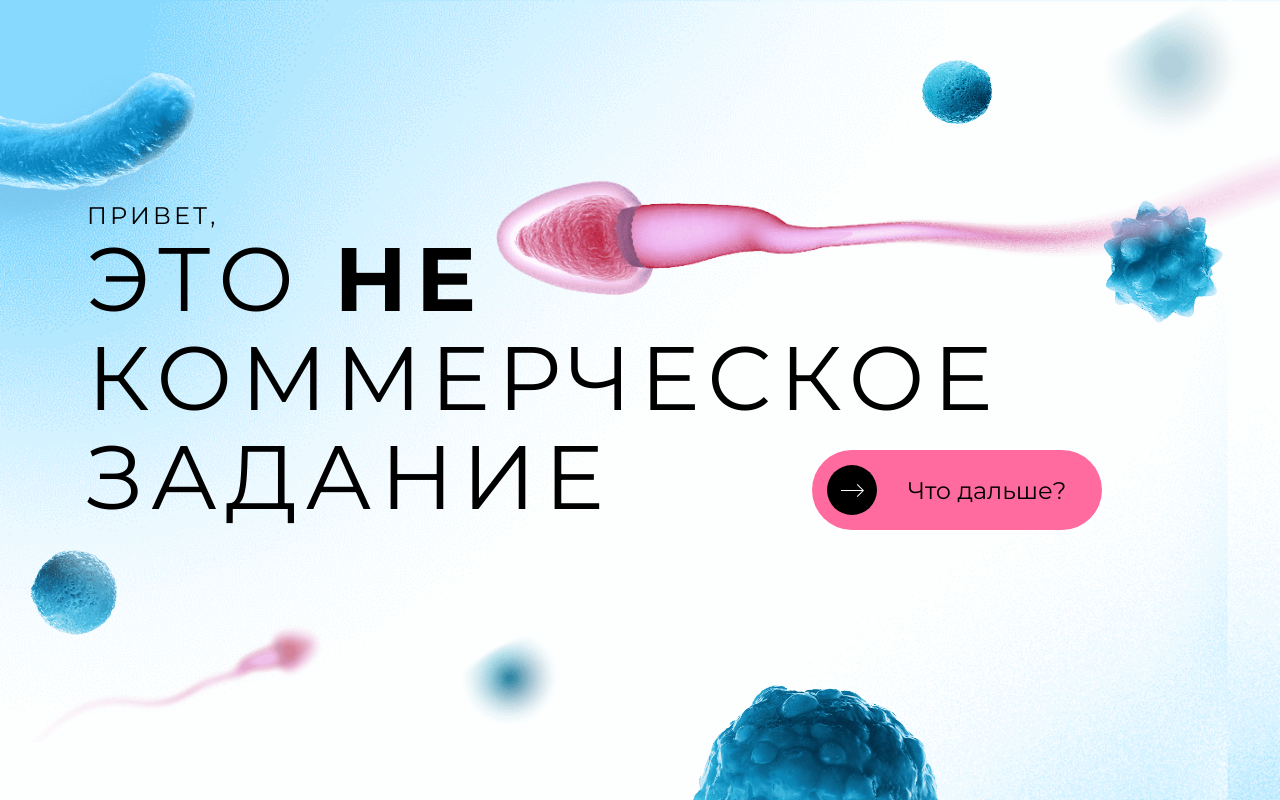
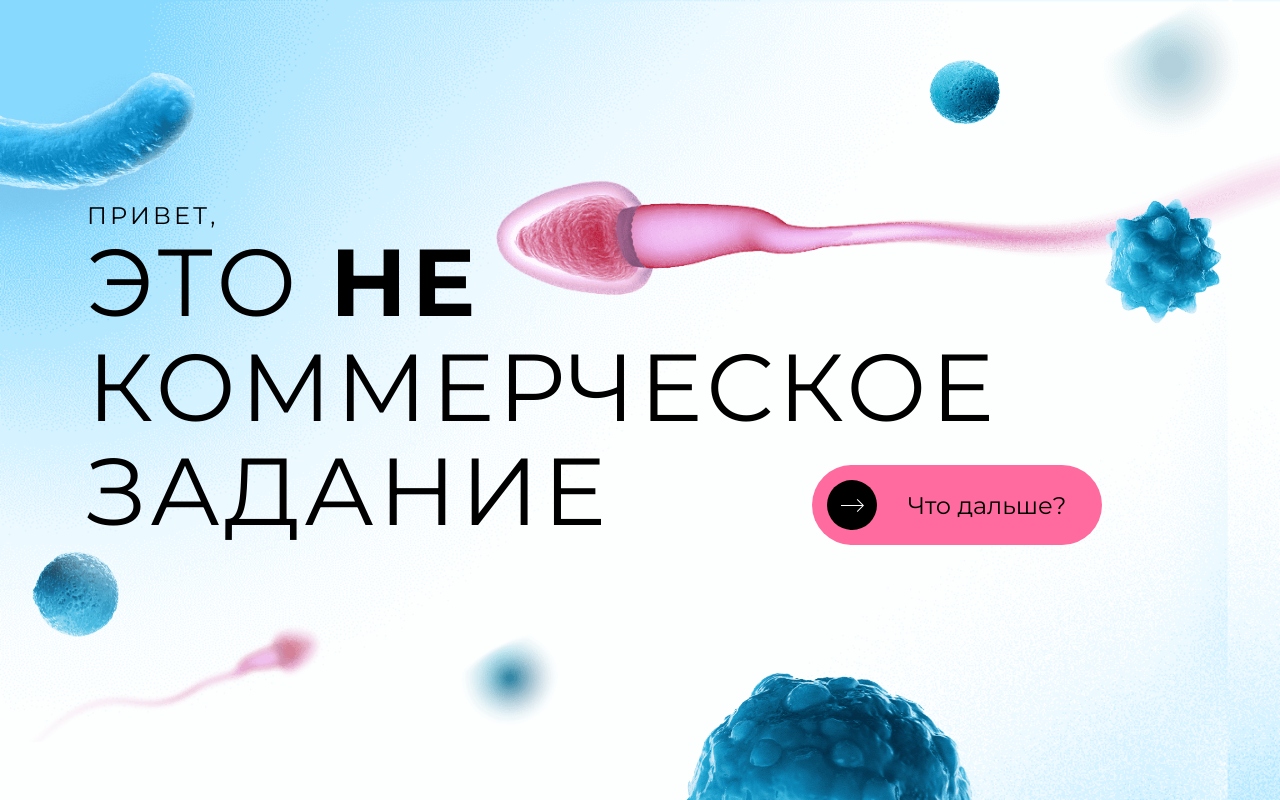
Before and after one commit to ScarSymmetry/onpoint-rite-of-passage, a React (Create React App) app: page / in a window 1280 px wide. Built offline with nearby package versions, Linux system fonts and the light colour scheme; the HTML template or start-up script is replaced by a standard one.

Commit message:
add rough first page keyframes

```diff
--- a/src/components/PageOne/PageOne.module.css
+++ b/src/components/PageOne/PageOne.module.css
@@ -29,11 +29,11 @@
 }
 
 .textfield__paragraph {
-  font-size: 90px;
+  font-size: 95px;
 
   text-transform: uppercase;
   line-height: 1.1;
-  letter-spacing: 8px;
+  letter-spacing: 4px;
 }
 .textfield__paragraph span {
   font-weight: bold;
@@ -45,15 +45,18 @@
   grid-row: 4 / -1;
   top: 45%;
   max-width: 250px;
+  animation: scaling 5s ease-in-out infinite alternate;
 }
 .floatingBristle {
   position: absolute;
+  z-index: 10;
   grid-column: 4 / 5;
   grid-row: 2 / 3;
   max-width: 120px;
   justify-self: end;
   align-self: end;
   top: 150px;
+  animation: spin 30s linear infinite;
 }
 .floatingSmall {
   position: absolute;
@@ -61,6 +64,7 @@
   grid-row: 4 / 5;
   top: -40px;
   left: 30px;
+  animation: floatDiagonal 5s linear infinite alternate;
 }
 .floatingSmall2 {
   position: absolute;
@@ -70,6 +74,7 @@
   align-self: center;
   justify-self: center;
   top: 10px;
+  animation: floatOnX 7s ease-in-out infinite alternate;
 }
 
 .staticLong {
@@ -118,7 +123,48 @@
   position: absolute;
   grid-column: 4 / 5;
   grid-row: 3 / 4;
-  bottom: 60px;
+  bottom: 45px;
   align-self: end;
   justify-self: center;
+  z-index: 10;
 }
+
+@keyframes spin {
+  from {
+    transform: rotate(0);
+  }
+  to {
+    transform: rotate(360deg);
+  }
+}
+@keyframes floatDiagonal {
+  0% {
+    transform: translate(0px, 0px);
+  }
+  50% {
+    transform: translate(10px, 10px);
+  }
+  0% {
+    transform: translate(20px, 30px);
+  }
+}
+
+@keyframes scaling {
+  from {
+    transform: scale(1) translate(-10px, -10px);
+  }
+  to {
+    transform: scale(1.2) translate(10px, 10px);
+  }
+}
+@keyframes floatOnX {
+  0% {
+    transform: translateX(0px);
+  }
+  50% {
+    transform: translateX(20px);
+  }
+  0% {
+    transform: translateX(0px);
+  }
+}
```
